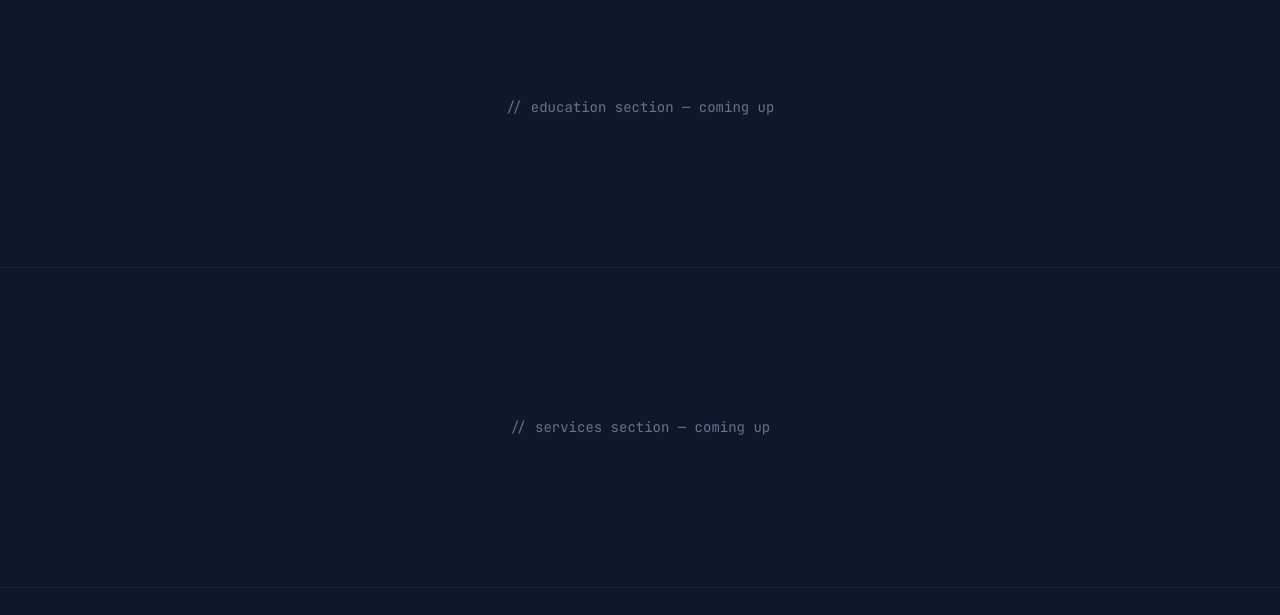
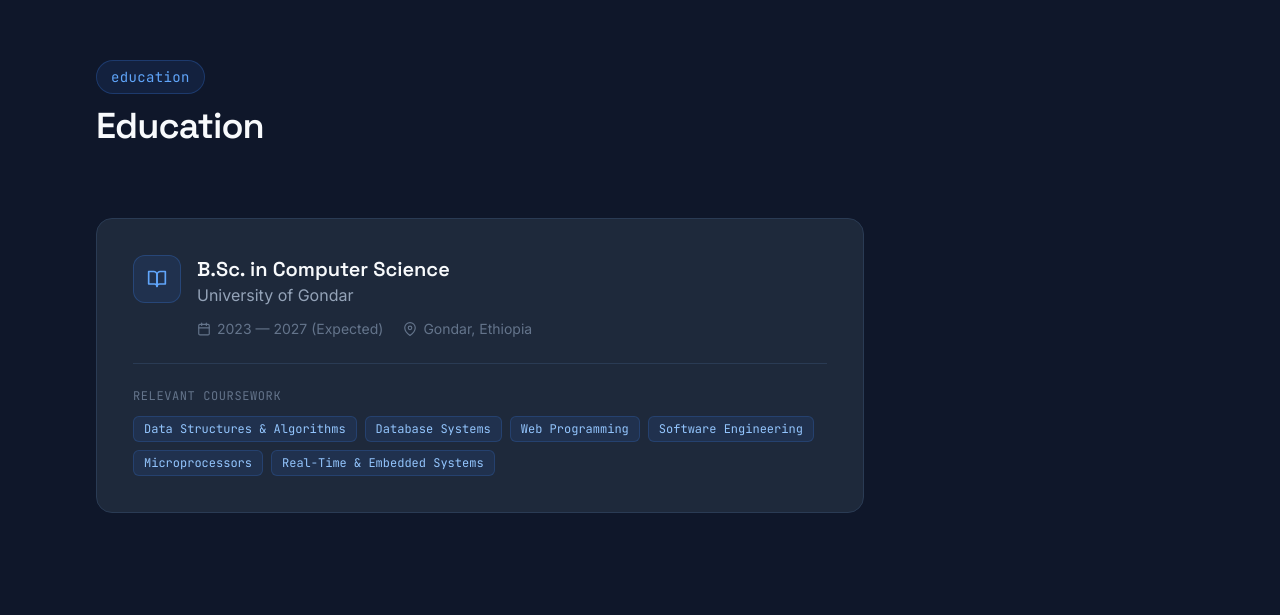
Before and after one commit to tamirat-code/portfolio--1-, a React (Vite) app in the folder portfolio/: page / in a window 1280 px wide. Shown: the part 5165-5780 px from the top of the page. Built offline with nearby package versions, Linux system fonts and the light colour scheme.

Commit message:
feat: add Education section,

```diff
--- /dev/null
+++ b/portfolio/src/data/education.js
@@ -0,0 +1,14 @@
+export const education = {
+  school: 'University of Gondar',
+  degree: 'B.Sc. in Computer Science',
+  duration: '2023 — 2027 (Expected)',
+  location: 'Gondar, Ethiopia',
+  coursework: [
+    'Data Structures & Algorithms',
+    'Database Systems',
+    'Web Programming',
+    'Software Engineering',
+    'Microprocessors',
+    'Real-Time & Embedded Systems',
+  ],
+};
--- a/portfolio/src/pages/Home.jsx
+++ b/portfolio/src/pages/Home.jsx
@@ -2,8 +2,9 @@ import { Hero } from '@/sections/Hero';
 import { About } from '@/sections/About';
 import { Skills } from '@/sections/Skills';
 import { Projects } from '@/sections/Projects';
+import { Education } from '@/sections/Education';
 
-const upcomingSections = [ 'education', 'services', 'contact'];
+const upcomingSections = ['services', 'contact'];
 
 
 export function Home() {
@@ -13,6 +14,7 @@ export function Home() {
       <About />
       <Skills />
        <Projects />
+      <Education />
       {upcomingSections.map((id) => (
         <section
           key={id}
--- /dev/null
+++ b/portfolio/src/sections/Education.jsx
@@ -0,0 +1,53 @@
+import { motion } from 'framer-motion';
+import { FiBookOpen, FiMapPin, FiCalendar } from 'react-icons/fi';
+import { Section } from '@/components/Section';
+import { education } from '@/data/education';
+import { slideUp, sectionViewport } from '@/utils/motionVariants';
+
+export function Education() {
+  return (
+    <Section id="education" eyebrow="education" title="Education">
+      <motion.div
+        initial="hidden"
+        whileInView="visible"
+        viewport={sectionViewport}
+        variants={slideUp}
+        className="card-base p-7 sm:p-9 max-w-3xl"
+      >
+        <div className="flex items-start gap-4 mb-6">
+          <div className="shrink-0 w-12 h-12 rounded-xl bg-primary-500/10 border border-primary-500/25 flex items-center justify-center text-primary-400">
+            <FiBookOpen size={20} />
+          </div>
+          <div>
+            <h3 className="font-display text-xl font-semibold text-ink">{education.degree}</h3>
+            <p className="text-ink-muted">{education.school}</p>
+
+            <div className="flex flex-wrap gap-x-5 gap-y-1.5 mt-3 text-sm text-ink-faint">
+              <span className="flex items-center gap-1.5">
+                <FiCalendar size={14} />
+                {education.duration}
+              </span>
+              <span className="flex items-center gap-1.5">
+                <FiMapPin size={14} />
+                {education.location}
+              </span>
+            </div>
+          </div>
+        </div>
+
+        <div className="pt-6 border-t border-card-border">
+          <h4 className="font-mono text-xs uppercase tracking-wider text-ink-faint mb-3">
+            Relevant coursework
+          </h4>
+          <div className="flex flex-wrap gap-2">
+            {education.coursework.map((course) => (
+              <span key={course} className="tag-chip">
+                {course}
+              </span>
+            ))}
+          </div>
+        </div>
+      </motion.div>
+    </Section>
+  );
+}
```
